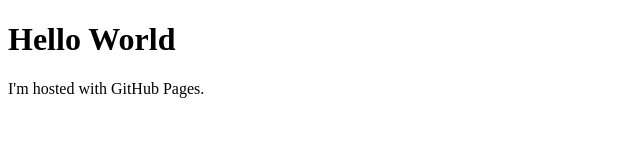
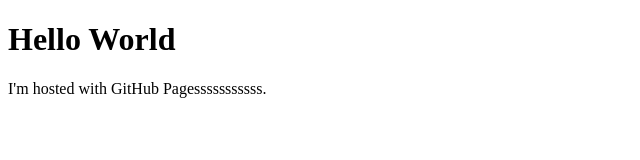
Before and after one commit to Sheh12/Lab1, a plain HTML site: page index.html in a window 1280 px wide. Shown: the full height of the page, 0-640 px from the left. Drawn offline with Linux system fonts and the light colour scheme.

Commit message:
Update index.html

```diff
--- a/index.html
+++ b/index.html
@@ -2,6 +2,6 @@
 <html>
 <body>
 <h1>Hello World</h1>
-<p>I'm hosted with GitHub Pages.</p>
+<p>I'm hosted with GitHub Pagesssssssssss.</p>
 </body>
 </html>
```
